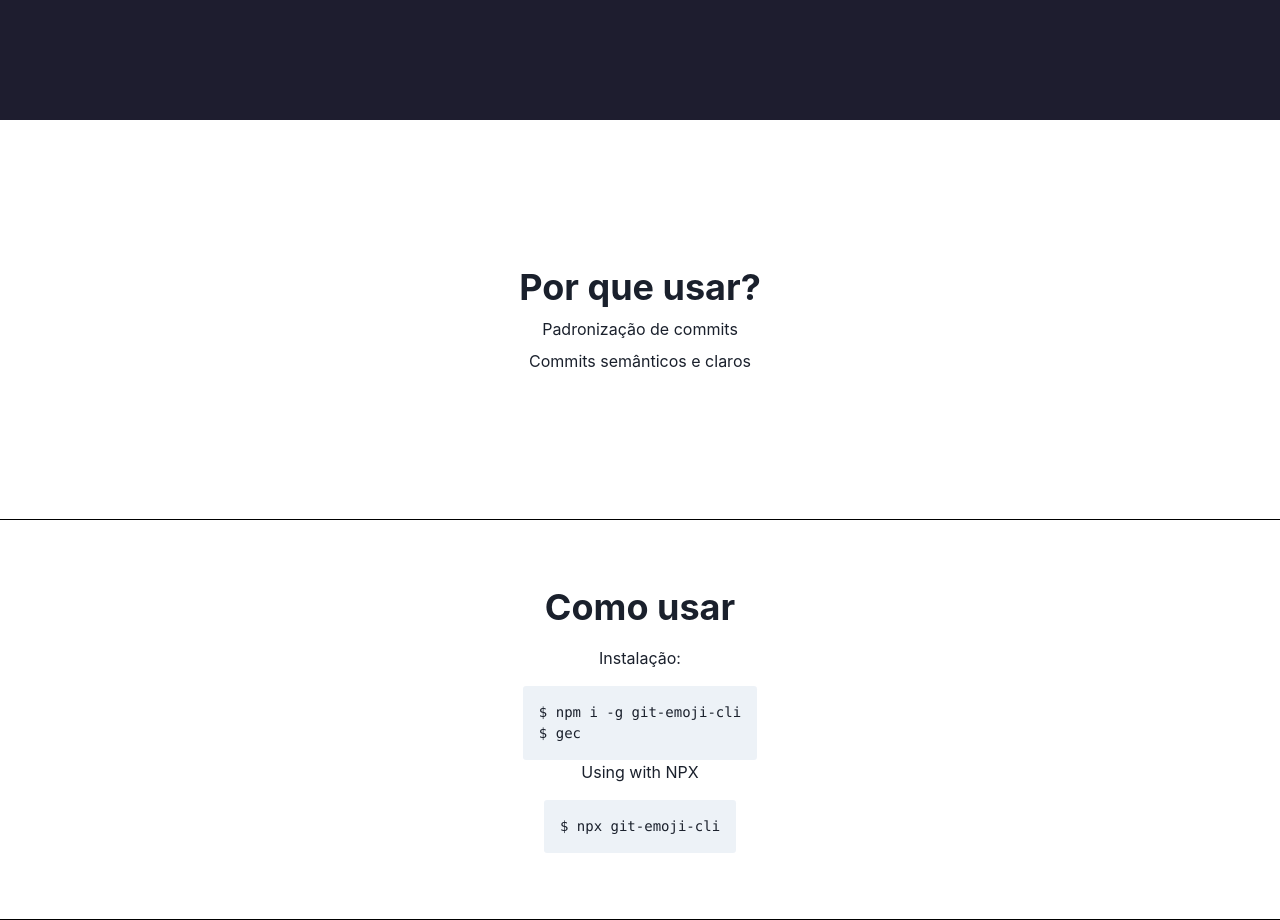
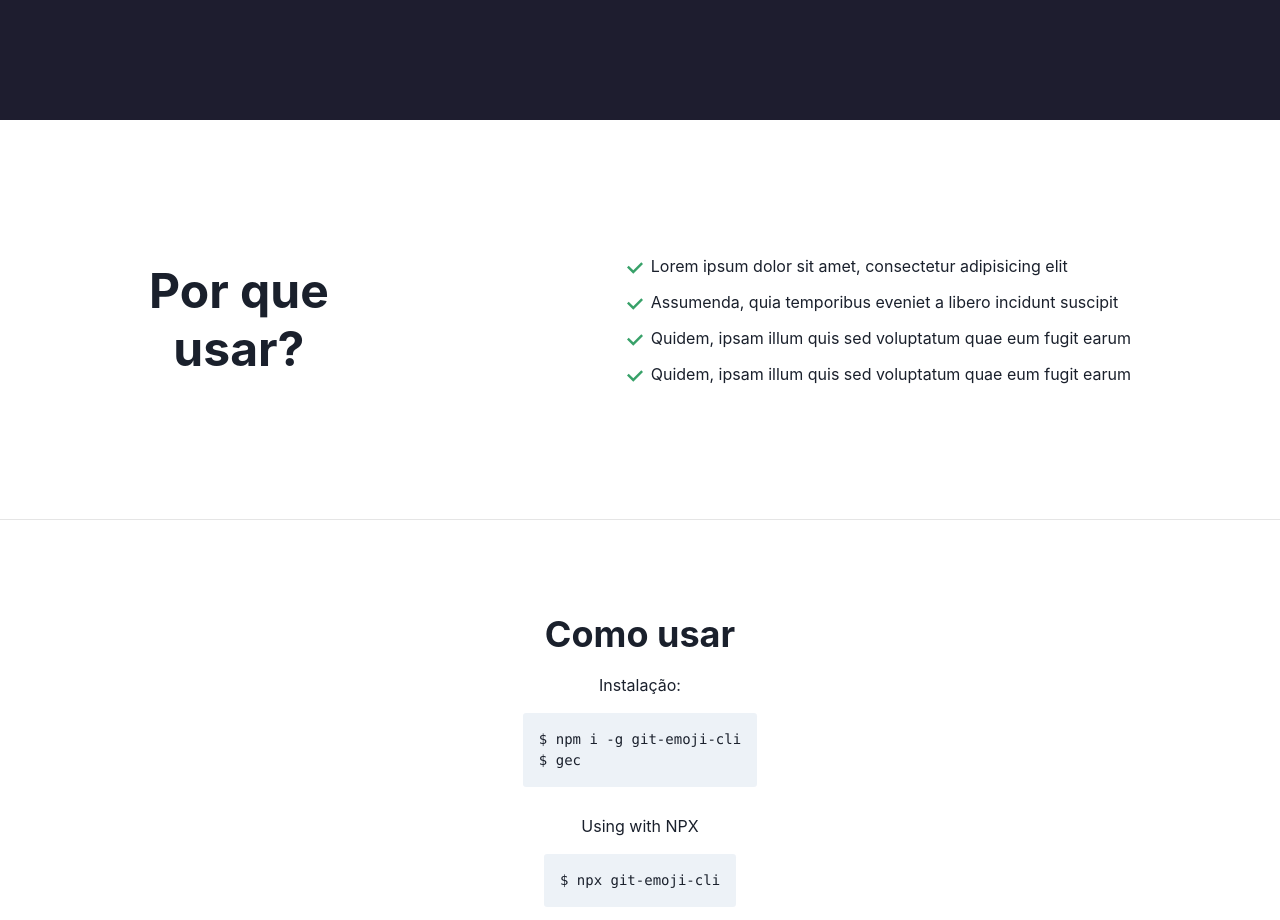
Before and after one commit to w1redl4in/git-emoji-cli-landing-page, a Next.js app: page / in a window 1280 px wide. Shown: the part 1480-2400 px from the top of the page. Built offline with nearby package versions, Linux system fonts and the light colour scheme.

Commit message:
feat: :sparkles: instructions and why use

```diff
--- a/src/common/instructions/index.tsx
+++ b/src/common/instructions/index.tsx
@@ -6,12 +6,12 @@ export function Instructions() {
       id="instructions"
       w="100%"
       margin="auto"
-      h="50vh"
+      minH="50vh"
       alignItems="center"
       flexDir="column"
-      borderBottom="1px solid black"
+      justifyContent="space-around"
     >
-      <VStack spacing="1rem">
+      <VStack mt="5rem" spacing="1rem">
         <VStack spacing="1rem">
           <Heading>Como usar</Heading>
           <Text>Instalação:</Text>
--- a/src/common/why-use/index.tsx
+++ b/src/common/why-use/index.tsx
@@ -1,13 +1,35 @@
-import { Center, Heading, Text, VStack } from "@chakra-ui/react";
+import { Flex, Heading, List, ListIcon, ListItem } from "@chakra-ui/react";
+import { CheckIcon } from "@chakra-ui/icons";
 
 export function WhyUse() {
   return (
-    <Center id="whyuse" h="50vh" borderBottom="1px solid black">
-      <VStack>
-        <Heading>Por que usar?</Heading>
-        <Text>Padronização de commits</Text>
-        <Text>Commits semânticos e claros</Text>
-      </VStack>
-    </Center>
+    <Flex
+      alignItems="center"
+      justifyContent="space-around"
+      h="50vh"
+      borderBottom="1px solid rgba(000,000,000, 0.1)"
+    >
+      <Heading textAlign="center" fontSize="5xl">
+        Por que <br /> usar?
+      </Heading>
+      <List spacing={3}>
+        <ListItem>
+          <ListIcon as={CheckIcon} color="green.500" />
+          Lorem ipsum dolor sit amet, consectetur adipisicing elit
+        </ListItem>
+        <ListItem>
+          <ListIcon as={CheckIcon} color="green.500" />
+          Assumenda, quia temporibus eveniet a libero incidunt suscipit
+        </ListItem>
+        <ListItem>
+          <ListIcon as={CheckIcon} color="green.500" />
+          Quidem, ipsam illum quis sed voluptatum quae eum fugit earum
+        </ListItem>
+        <ListItem>
+          <ListIcon as={CheckIcon} color="green.500" />
+          Quidem, ipsam illum quis sed voluptatum quae eum fugit earum
+        </ListItem>
+      </List>
+    </Flex>
   );
 }
```
